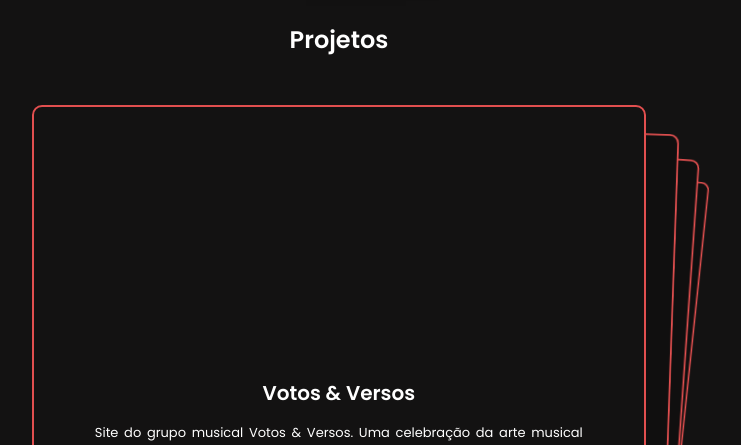
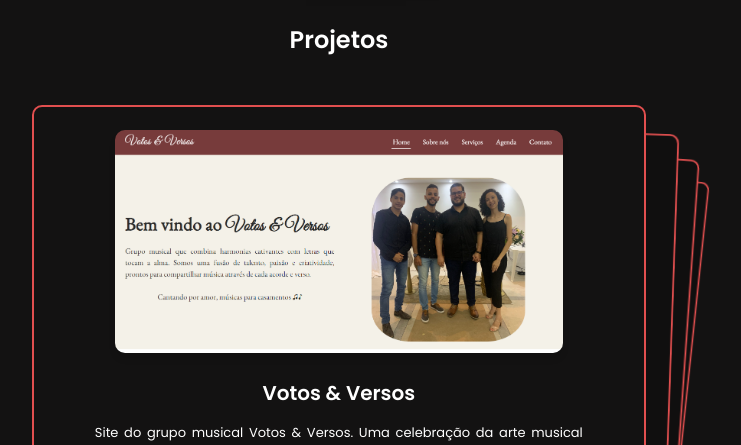
Before and after one commit to YaraVarges/portfolio, a plain HTML site: page index.html in a window 1280 px wide. Shown: the part 1480-1925 px from the top of the page, without its empty margins (301-1042 px from the left). Drawn offline with nearby package versions, Linux system fonts and the light colour scheme; the site is published under a folder, as on GitHub Pages, so addresses that start at the root find nothing.

Commit message:
Update index.html
Insert images

```diff
--- a/index.html
+++ b/index.html
@@ -156,7 +156,7 @@
 
                         <div class="swiper-slide">
                             <div class="swiper-slide-img">
-                                <img src="/assets/images/site-votoseversos.png" alt="">
+                                <img src="./assets/images/site-votoseversos.png" alt="Votos & Versos">
                             </div>
                             <div class="swiper-slide-description">
                                 <h3>Votos & Versos</h3>
@@ -170,7 +170,7 @@
 
                         <div class="swiper-slide">
                             <div class="swiper-slide-img">
-                                <img src="/assets/images/site-amicroches.png" alt="">
+                                <img src="./assets/images/site-amicroches.png" alt="AmiCrochês">
                             </div>
                             <div class="swiper-slide-description">
                                 <h3>AmiCrochês</h3>
@@ -183,7 +183,7 @@
 
                         <div class="swiper-slide">
                             <div class="swiper-slide-img">
-                                <img src="/assets/images/site-rickandmorty.png" alt="">
+                                <img src="./assets/images/site-rickandmorty.png" alt="Rick and Morty Dex">
                             </div>
                             <div class="swiper-slide-description">
                                 <h3>Rick and Morty Dex</h3>
@@ -196,7 +196,7 @@
 
                         <div class="swiper-slide">
                             <div class="swiper-slide-img">
-                                <img src="/assets/images/site-gerador.png" alt="">
+                                <img src="./assets/images/site-gerador.png" alt="Gerador de Senhas">
                             </div>
                             <div class="swiper-slide-description">
                                 <h3>Gerador de Senhas</h3>
```
